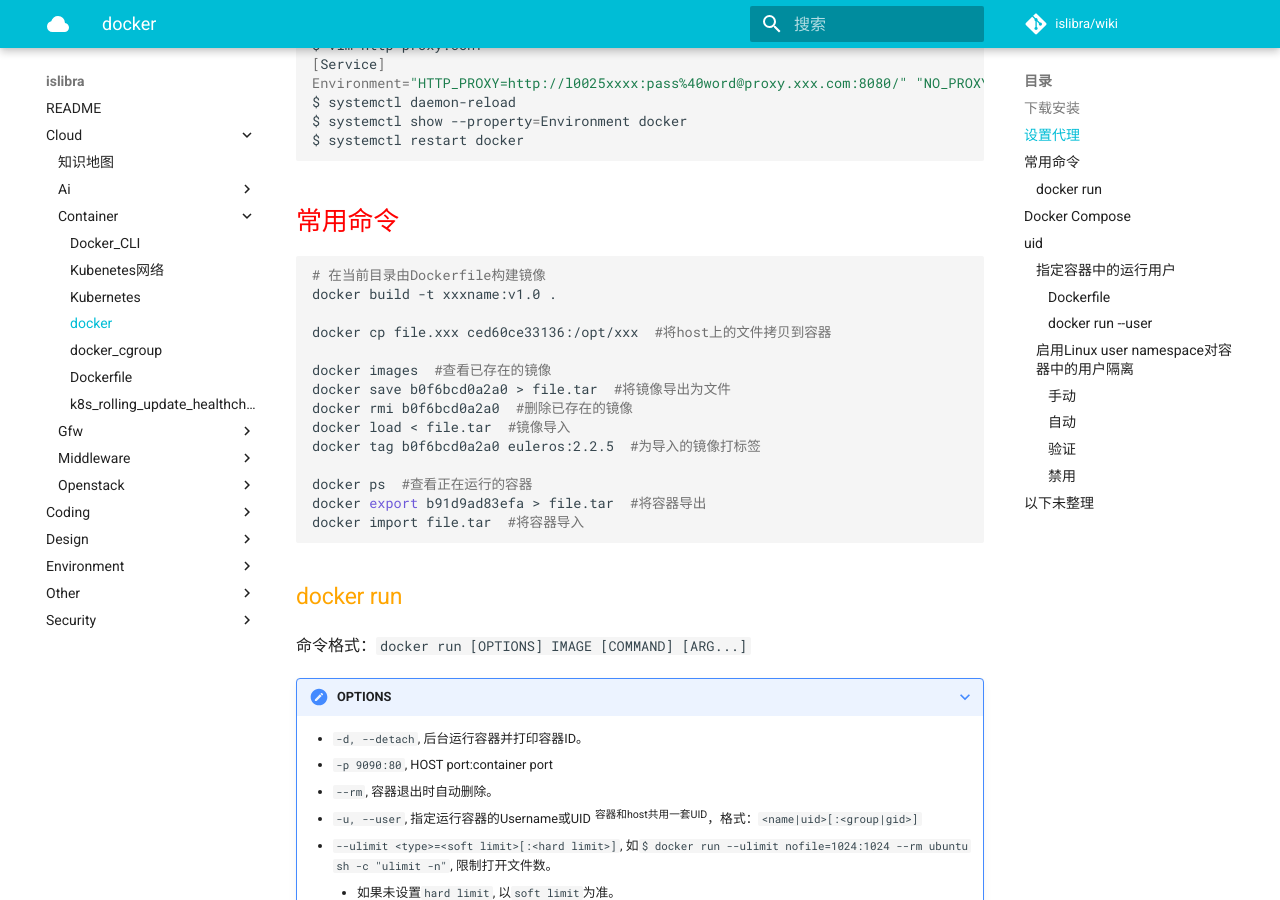
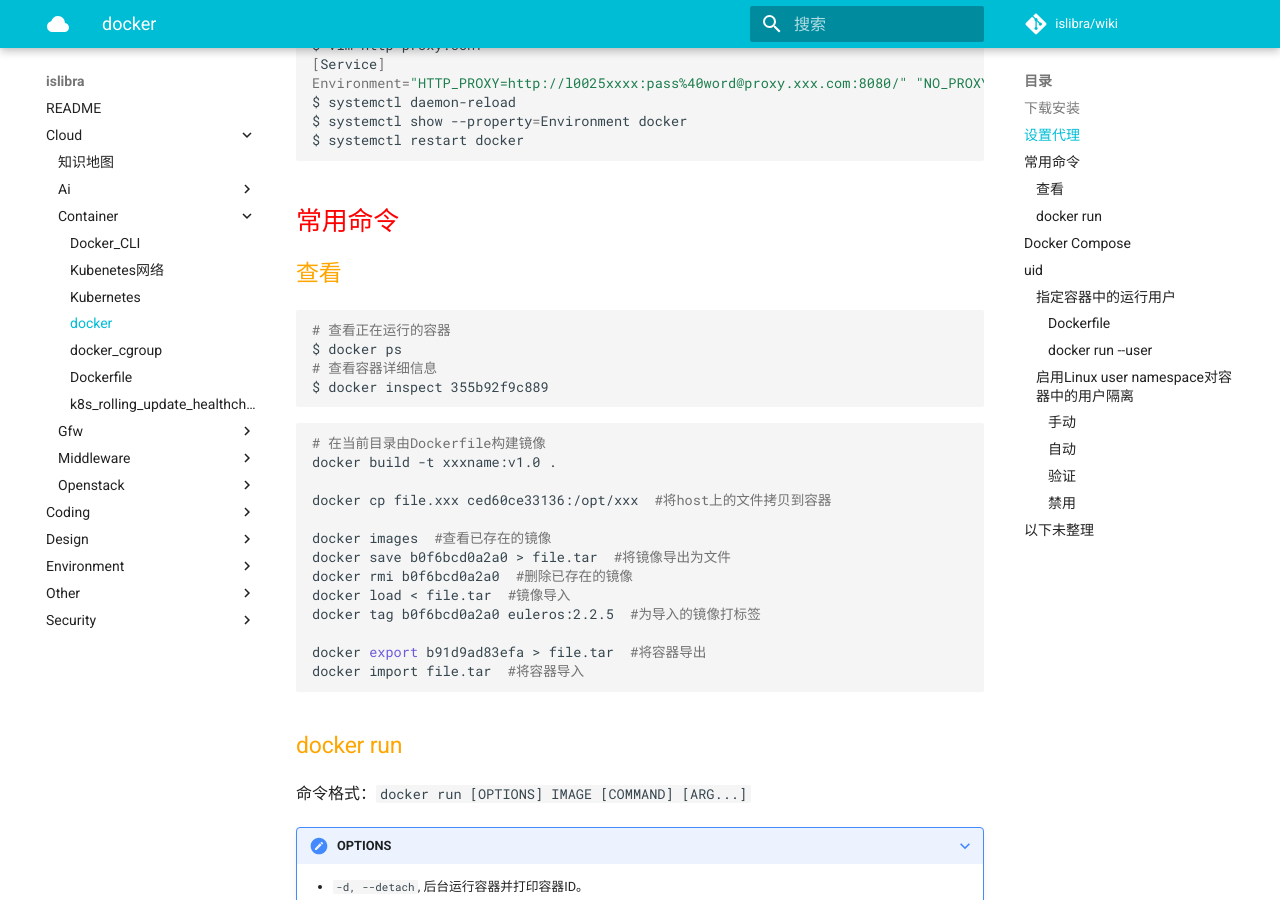
Before and after one commit to islibra/wiki, an MkDocs documentation site: the page built from docs/cloud/container/docker.md, in a window 1280 px wide and 900 px high, scrolled down 828 px. Built offline with MkDocs 1.6.1 and Material for MkDocs 9.7.7, drawn with Linux system fonts in a browser that asks for light colours; comment, search, counter and statistics services are not loaded.

Commit message:
Update docker.md

````diff
--- a/docs/cloud/container/docker.md
+++ b/docs/cloud/container/docker.md
@@ -37,6 +37,15 @@ $ systemctl restart docker
 
 ## 常用命令
 
+### 查看
+
+```bash
+# 查看正在运行的容器
+$ docker ps
+# 查看容器详细信息
+$ docker inspect 355b92f9c889
+```
+
 ```bash
 # 在当前目录由Dockerfile构建镜像
 docker build -t xxxname:v1.0 .
````
Also changed, not shown: other parts of docs/cloud/container/docker.md (+0 -1 lines).
